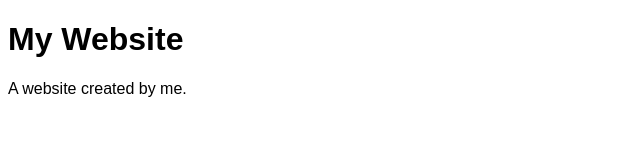
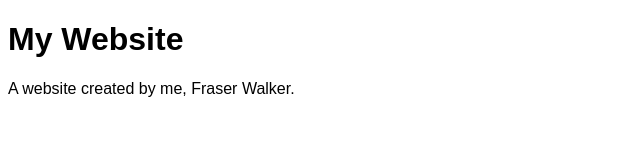
Before and after one commit to fraserwalker23/fraserwalker23.github.io, a plain HTML site: page index.html in a window 1280 px wide. Shown: the whole page, without its empty margins (0-640 px from the left). Drawn offline with Linux system fonts and the light colour scheme.

Commit message:
Update index.html
added my name to html body. Test.

```diff
--- a/index.html
+++ b/index.html
@@ -13,7 +13,7 @@ body {
 <body>
 
 <h1>My Website</h1>
-<p>A website created by me.</p>
+<p>A website created by me, Fraser Walker.</p>
 
 </body>
 </html>
```
